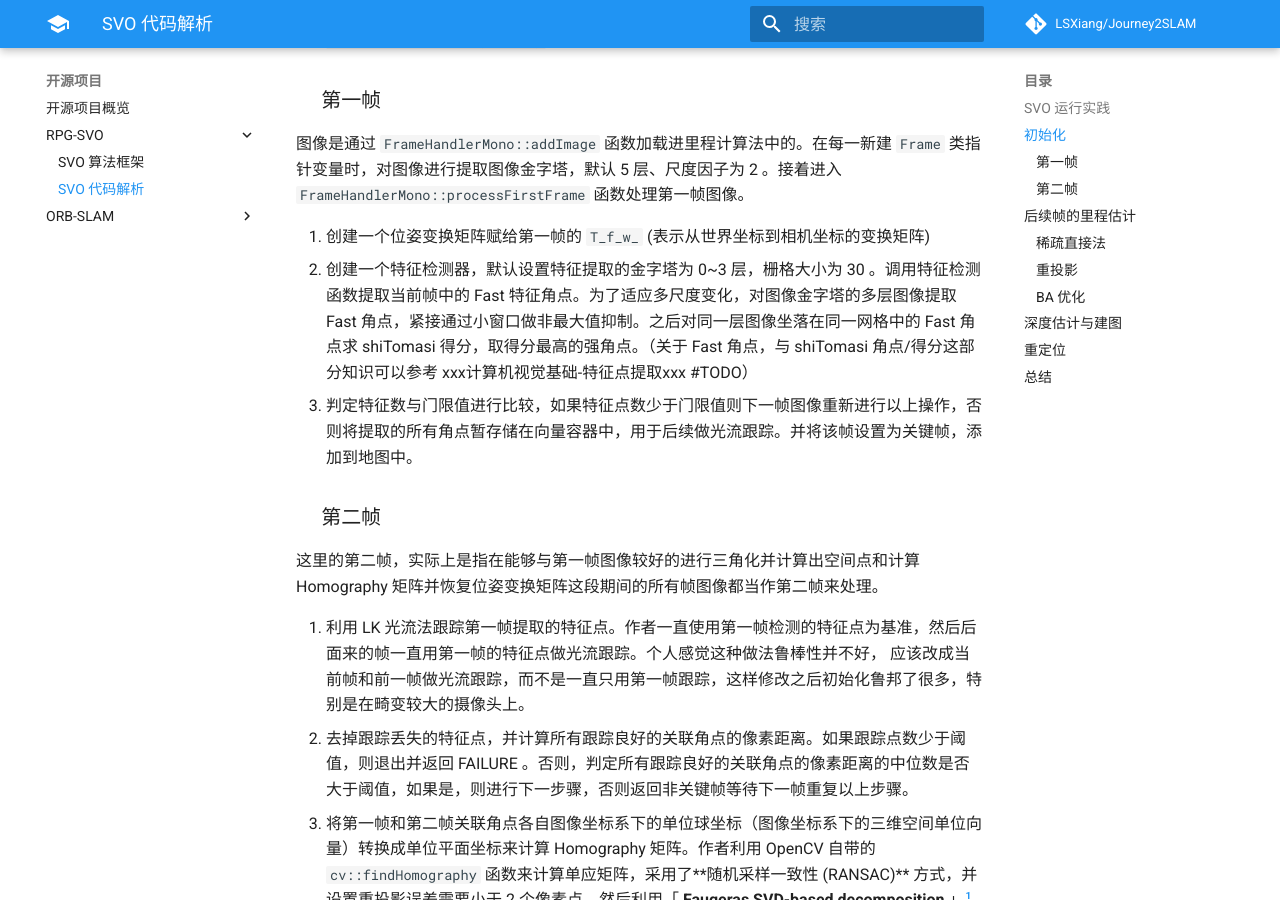
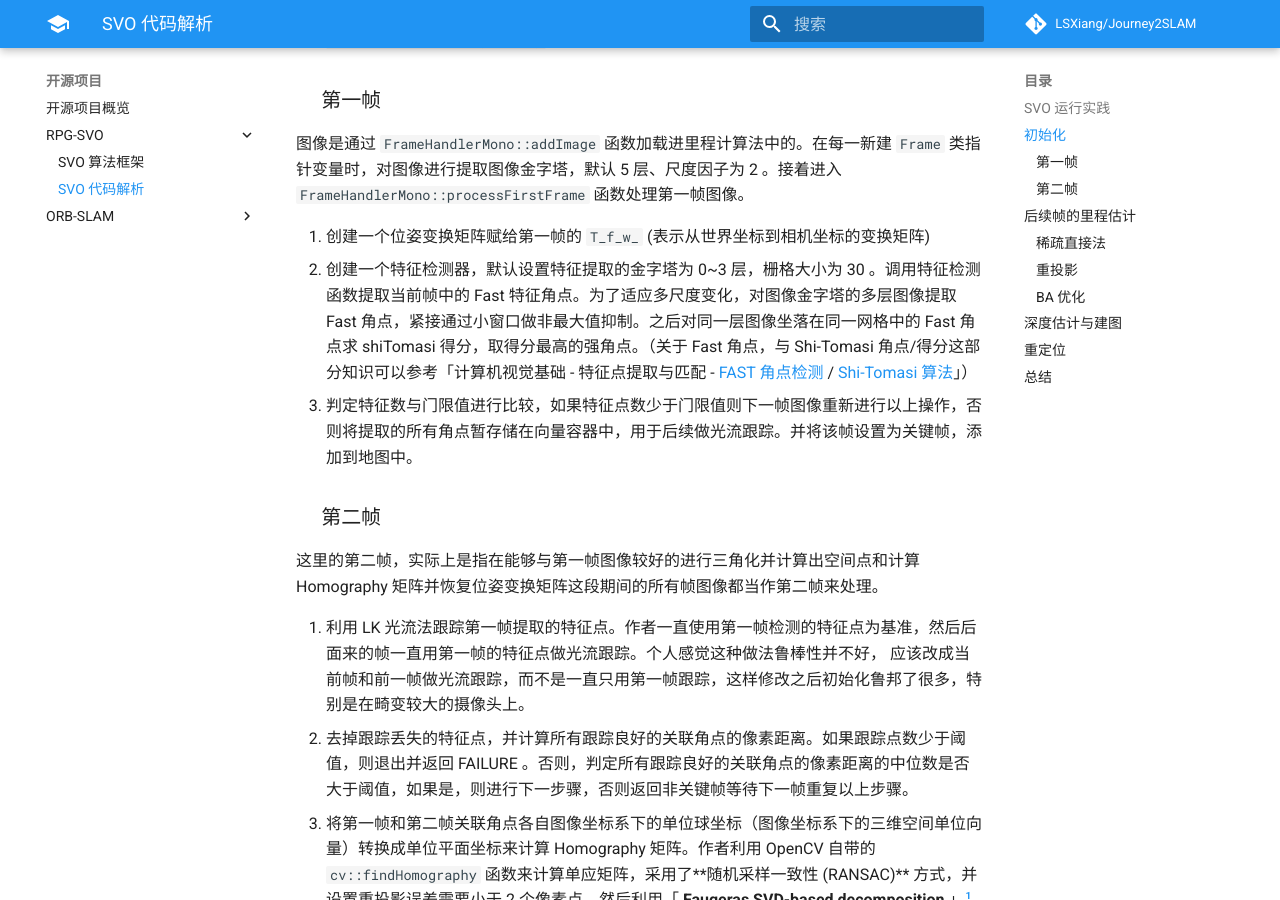
Before and after one commit to LSXiang/Journey2SLAM, an MkDocs documentation site: the page built from docs/projects/rpg_svo/code_analysis.md, in a window 1280 px wide and 900 px high, scrolled down 2850 px. Built offline with MkDocs 1.6.1 and Material for MkDocs 9.7.7, drawn with Linux system fonts in a browser that asks for light colours; formulas are drawn with MathJax 3; comment, search, counter and statistics services are not loaded.

Commit message:
add a link

```diff
--- a/docs/projects/rpg_svo/code_analysis.md
+++ b/docs/projects/rpg_svo/code_analysis.md
@@ -60,7 +60,6 @@ roslaunch mynt_eye_ros_wrapper mynteye.launch
 然后运行效果如下：
 
 <iframe height=480 width=640 src="//player.bilibili.com/player.html?aid=52568604&cid=91997375&page=1" scrolling="no" border="0" frameborder="no" framespacing="0" allowfullscreen="true"> </iframe>
-
 从视频效果来看，SVO 的整体表现还是相当不错的。当然这与 MYNT-EYE 为全局曝光有一定的关系，并且我在桌面上提供了相对较多的纹理可观的特征。个人的目标是将 SVO 修改称可以可前视并添加多摄像机模型以及添加 IMU 使之成为 SVIO （即表现力为现在未开源的 SVO2 ）。
 
 下面为对 SVO 的代码解读，有些内容想分散到各知识结构部分，添加了 #TODO ，但是都对这部分内容给出了目前已有的相关文档链接。
@@ -88,7 +87,7 @@ roslaunch mynt_eye_ros_wrapper mynteye.launch
 图像是通过 `FrameHandlerMono::addImage` 函数加载进里程计算法中的。在每一新建 `Frame` 类指针变量时，对图像进行提取图像金字塔，默认 5 层、尺度因子为 2 。接着进入 `FrameHandlerMono::processFirstFrame` 函数处理第一帧图像。
 
 1. 创建一个位姿变换矩阵赋给第一帧的 `T_f_w_` (表示从世界坐标到相机坐标的变换矩阵)
-2. 创建一个特征检测器，默认设置特征提取的金字塔为 0~3 层，栅格大小为 30 。调用特征检测函数提取当前帧中的 Fast 特征角点。为了适应多尺度变化，对图像金字塔的多层图像提取 Fast 角点，紧接通过小窗口做非最大值抑制。之后对同一层图像坐落在同一网格中的 Fast 角点求 shiTomasi 得分，取得分最高的强角点。（关于 Fast 角点，与 shiTomasi 角点/得分这部分知识可以参考 xxx计算机视觉基础-特征点提取xxx #TODO）
+2. 创建一个特征检测器，默认设置特征提取的金字塔为 0~3 层，栅格大小为 30 。调用特征检测函数提取当前帧中的 Fast 特征角点。为了适应多尺度变化，对图像金字塔的多层图像提取 Fast 角点，紧接通过小窗口做非最大值抑制。之后对同一层图像坐落在同一网格中的 Fast 角点求 shiTomasi 得分，取得分最高的强角点。（关于 Fast 角点，与 Shi-Tomasi 角点/得分这部分知识可以参考「计算机视觉基础 - 特征点提取与匹配 - [FAST 角点检测](../../computer_vision/FAST.md) / [Shi-Tomasi 算法](../../computer_vision/Harris.md#shi-tomasi-算法)」）
 3. 判定特征数与门限值进行比较，如果特征点数少于门限值则下一帧图像重新进行以上操作，否则将提取的所有角点暂存储在向量容器中，用于后续做光流跟踪。并将该帧设置为关键帧，添加到地图中。
 
 
```
